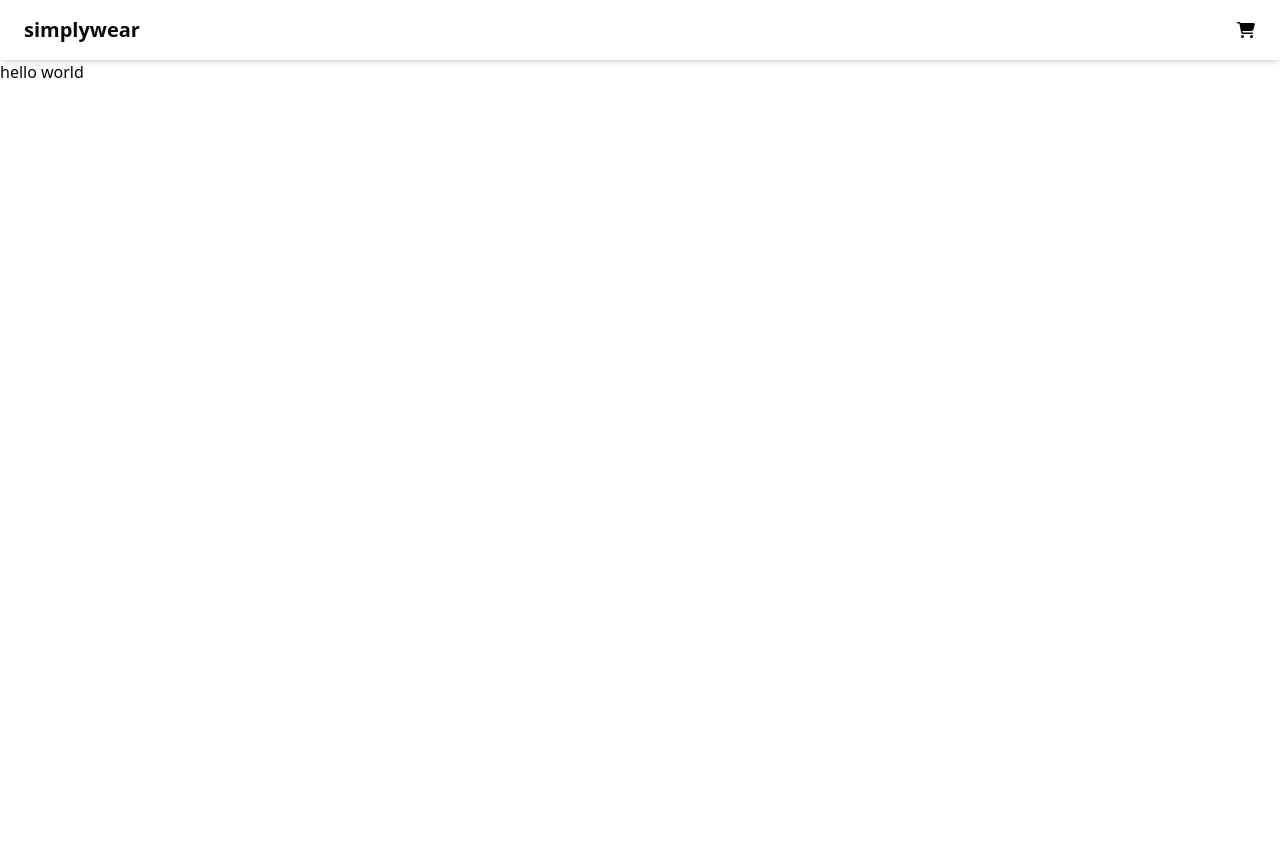
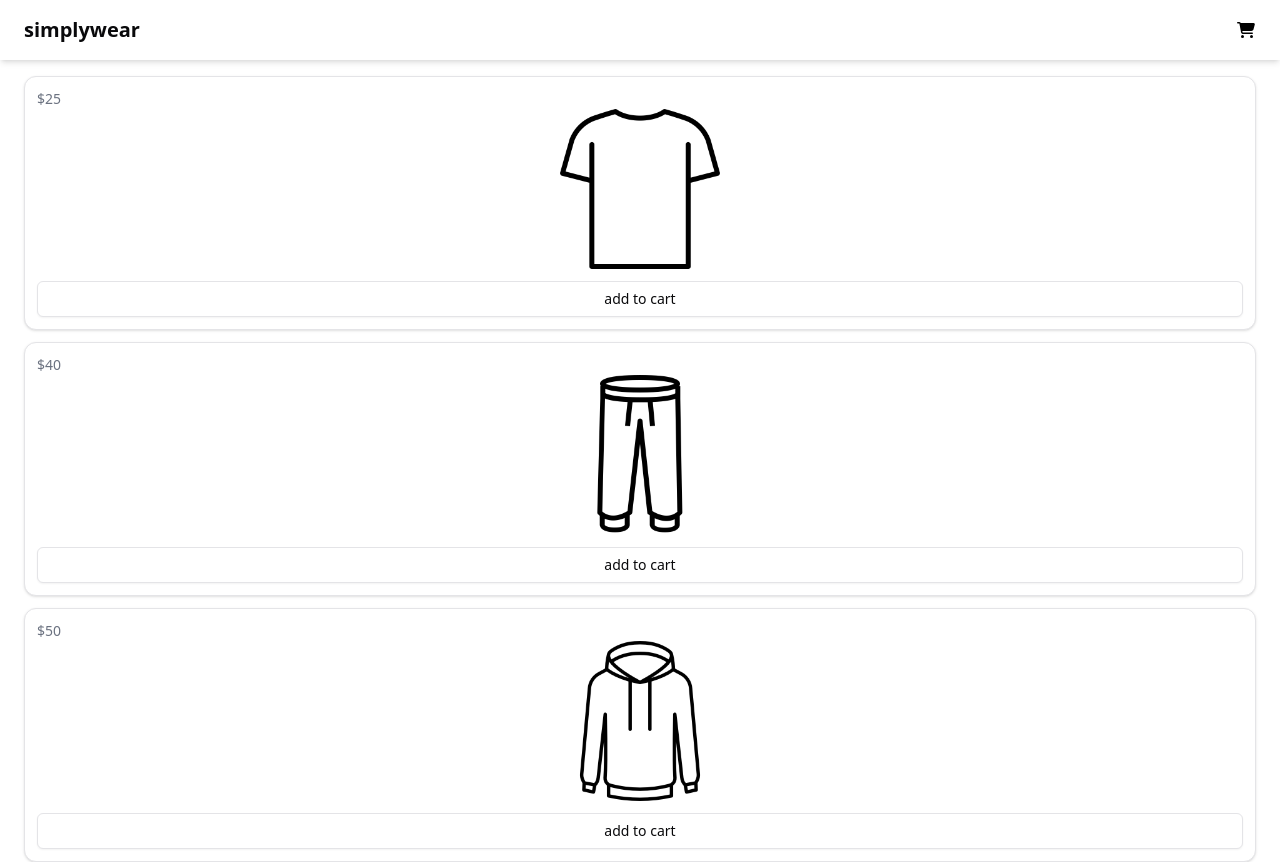
Before and after one commit to bogdea/simplywear, a Next.js app: page / in a window 1280 px wide. Shown: the top 862 px of the page. Before the commit the page ends 800 px from the top, so only its background shows below. Built offline with nearby package versions, Linux system fonts and the light colour scheme.

Commit message:
feat: add ProductList to Home page

```diff
--- a/app/page.tsx
+++ b/app/page.tsx
@@ -1,5 +1,11 @@
+import ProductList from "@/components/ProductList";
+
 const Home = () => {
-  return <h1>hello world</h1>;
+  return (
+    <main>
+      <ProductList />
+    </main>
+  );
 };
 
 export default Home;
```
